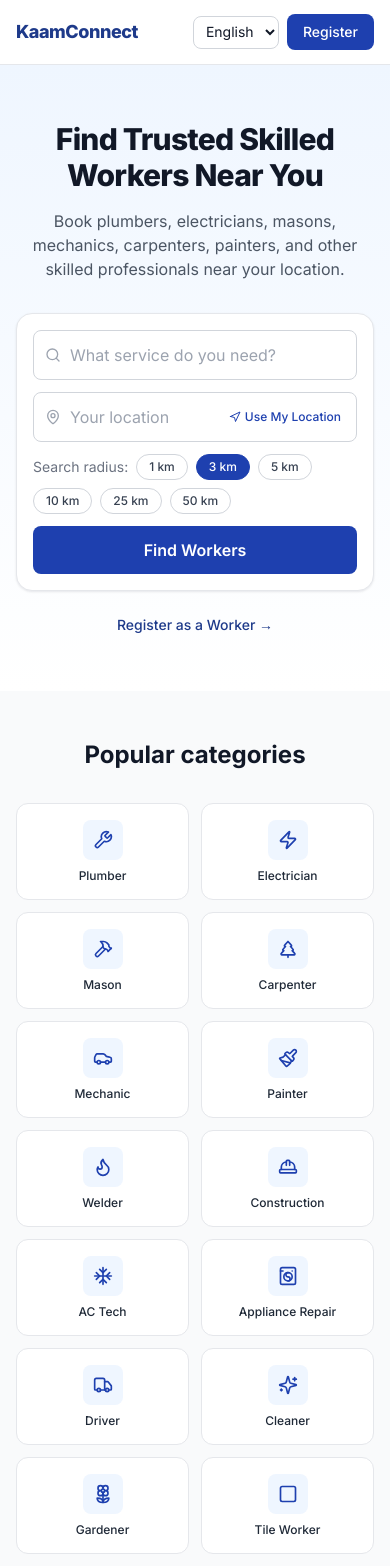
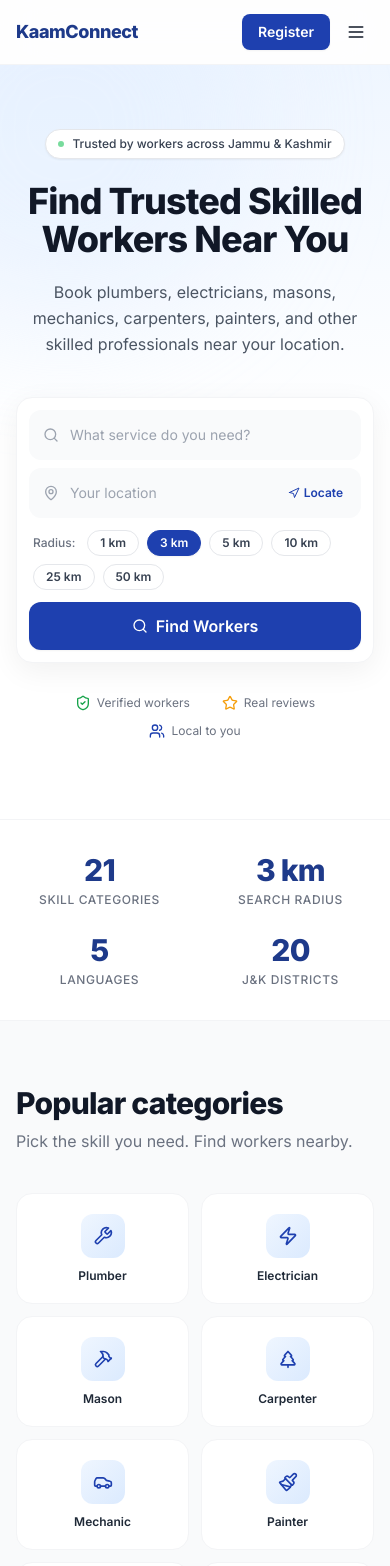
Before and after one commit to Okuz123/kaamconnect-, a Next.js app: page / in a window 390 px wide. Shown: the top 1566 px of the page. Built offline with nearby package versions, Linux system fonts and the light colour scheme.

Commit message:
design(premium-1): home page redesign — hero, trust bar, categories, FAQ, CTA, navbar, footer

```diff
--- a/app/page.tsx
+++ b/app/page.tsx
@@ -1,4 +1,5 @@
 import Hero from '@/components/home/Hero';
+import TrustBar from '@/components/home/TrustBar';
 import CategoryGrid from '@/components/home/CategoryGrid';
 import HowItWorks from '@/components/home/HowItWorks';
 import FAQ from '@/components/home/FAQ';
@@ -8,6 +9,7 @@
   return (
     <>
       <Hero />
+      <TrustBar />
       <CategoryGrid />
       <HowItWorks />
       <FAQ />
--- a/components/Navbar.tsx
+++ b/components/Navbar.tsx
@@ -1,13 +1,17 @@
 'use client';
 import Link from 'next/link';
 import { usePathname } from 'next/navigation';
+import { Menu, X } from 'lucide-react';
+import { useState } from 'react';
 import LanguageSwitcher from './LanguageSwitcher';
 import { useLang } from '@/lib/i18n/useLang';
 import { cn } from '@/lib/utils/cn';
+import Container from './ui/Container';
 
 export default function Navbar() {
   const pathname = usePathname();
   const { t } = useLang();
+  const [open, setOpen] = useState(false);
 
   const links = [
     { to: '/', label: t('nav.home') },
@@ -17,37 +21,59 @@
   ];
 
   return (
-    <header className="sticky top-0 z-40 border-b border-gray-200 bg-white/90 backdrop-blur">
-      <div className="mx-auto max-w-6xl px-4 h-16 flex items-center justify-between gap-4">
+    <header className="sticky top-0 z-40 border-b border-gray-100 bg-white/80 backdrop-blur-xl">
+      <Container className="h-16 flex items-center justify-between gap-4">
         <Link href="/" className="font-extrabold text-lg text-brand-700 tracking-tight flex-shrink-0">
           KaamConnect
         </Link>
-        <nav className="hidden md:flex gap-1 flex-1">
+
+        <nav className="hidden md:flex items-center gap-1">
           {links.map((l) => (
             <Link
               key={l.to}
               href={l.to}
               className={cn(
-                'px-3 py-2 rounded-lg text-sm font-medium transition',
+                'px-3.5 py-2 rounded-lg text-sm font-medium transition',
                 pathname === l.to
                   ? 'bg-brand-50 text-brand-700'
-                  : 'text-gray-600 hover:bg-gray-100'
+                  : 'text-gray-600 hover:bg-gray-50 hover:text-gray-900'
               )}
             >
               {l.label}
             </Link>
           ))}
         </nav>
+
         <div className="flex items-center gap-2">
-          <LanguageSwitcher />
-          <Link href="/login" className="hidden sm:inline-block text-sm font-medium text-gray-700 px-3 py-2 rounded-lg hover:bg-gray-100">
+          <div className="hidden sm:block"><LanguageSwitcher /></div>
+          <Link href="/login" className="hidden sm:inline-block text-sm font-medium text-gray-700 px-3 py-2 rounded-lg hover:bg-gray-50">
             {t('nav.login')}
           </Link>
-          <Link href="/register" className="text-sm font-medium text-white bg-brand-600 px-4 py-2 rounded-lg hover:bg-brand-700">
+          <Link href="/register" className="text-sm font-semibold text-white bg-brand-600 px-4 py-2 rounded-lg hover:bg-brand-700 shadow-sm hover:shadow-md transition">
             {t('nav.register')}
           </Link>
+          <button className="md:hidden p-2" onClick={() => setOpen(!open)} aria-label="Menu">
+            {open ? <X className="w-5 h-5" /> : <Menu className="w-5 h-5" />}
+          </button>
         </div>
-      </div>
+      </Container>
+
+      {open && (
+        <div className="md:hidden border-t border-gray-100 bg-white">
+          <Container className="py-3 space-y-1">
+            {links.map((l) => (
+              <Link key={l.to} href={l.to} onClick={() => setOpen(false)}
+                className={cn('block px-3 py-2.5 rounded-lg text-sm font-medium',
+                  pathname === l.to ? 'bg-brand-50 text-brand-700' : 'text-gray-700 hover:bg-gray-50')}>
+                {l.label}
+              </Link>
+            ))}
+            <div className="pt-2 border-t border-gray-100 mt-2">
+              <LanguageSwitcher />
+            </div>
+          </Container>
+        </div>
+      )}
     </header>
   );
 }
--- a/components/home/CategoryGrid.tsx
+++ b/components/home/CategoryGrid.tsx
@@ -1,36 +1,20 @@
 'use client';
 import Link from 'next/link';
-import { useEffect, useState } from 'react';
 import {
-  Wrench, Zap, Hammer, TreePine, Car, Paintbrush, Flame,
-  HardHat, Snowflake, WashingMachine, Truck, Sparkles, Flower2,
-  Square, Home, ChefHat, Scissors, Sprout, Package, User,
-  MoreHorizontal
+  Wrench, Zap, Hammer, TreePine, Car, Paintbrush, Flame, HardHat,
+  Snowflake, WashingMachine, Truck, Sparkles, Flower2, Square, Home as HomeIcon,
+  ChefHat, Scissors, Sprout, Package, User, MoreHorizontal, ArrowRight,
 } from 'lucide-react';
+import Container from '@/components/ui/Container';
 import { useLang } from '@/lib/i18n/useLang';
 
 const ICONS: Record<string, any> = {
-  plumber: Wrench,
-  electrician: Zap,
-  mason: Hammer,
-  carpenter: TreePine,
-  mechanic: Car,
-  painter: Paintbrush,
-  welder: Flame,
-  'construction-worker': HardHat,
-  'ac-technician': Snowflake,
-  'appliance-repair': WashingMachine,
-  driver: Truck,
-  cleaner: Sparkles,
-  gardener: Flower2,
-  'tile-worker': Square,
-  roofer: Home,
-  cook: ChefHat,
-  tailor: Scissors,
-  'farm-worker': Sprout,
-  'delivery-worker': Package,
-  'general-labourer': User,
-  other: MoreHorizontal,
+  plumber: Wrench, electrician: Zap, mason: Hammer, carpenter: TreePine,
+  mechanic: Car, painter: Paintbrush, welder: Flame, 'construction-worker': HardHat,
+  'ac-technician': Snowflake, 'appliance-repair': WashingMachine, driver: Truck,
+  cleaner: Sparkles, gardener: Flower2, 'tile-worker': Square, roofer: HomeIcon,
+  cook: ChefHat, tailor: Scissors, 'farm-worker': Sprout, 'delivery-worker': Package,
+  'general-labourer': User, other: MoreHorizontal,
 };
 
 const CATEGORIES = [
@@ -45,7 +29,7 @@
   { slug: 'ac-technician', en: 'AC Tech', hi: 'एसी तकनीशियन', ur: 'اے سی ٹیکنیشن', ks: 'اے سی ٹیکنیشن', dogri: 'एसी टेक्नीशियन' },
   { slug: 'appliance-repair', en: 'Appliance Repair', hi: 'उपकरण मरम्मत', ur: 'آلات مرمت', ks: 'آلات مرمت', dogri: 'औजार मरम्मत' },
   { slug: 'driver', en: 'Driver', hi: 'ड्राइवर', ur: 'ڈرائیور', ks: 'ڈرائیور', dogri: 'ड्राइवर' },
-  { slug: 'cleaner', en: 'Cleaner', hi: 'सफाईकर्मी', ur: 'صفائی', ks: 'صفائی', dogri: 'सफ़ाई करने आला' },
+  { slug: 'cleaner', en: 'Cleaner', hi: 'सफाईकर्मी', ur: 'صفائی', ks: 'صفائی', dogri: 'सफ़ाई' },
   { slug: 'gardener', en: 'Gardener', hi: 'माली', ur: 'مالی', ks: 'مالی', dogri: 'माली' },
   { slug: 'tile-worker', en: 'Tile Worker', hi: 'टाइल कारीगर', ur: 'ٹائل ورکر', ks: 'ٹائل ورکر', dogri: 'टाइल कारीगर' },
   { slug: 'roofer', en: 'Roofer', hi: 'छत बनाने वाला', ur: 'چھت ساز', ks: 'چھت ساز', dogri: 'छत बनाने आला' },
@@ -59,7 +43,6 @@
 
 export default function CategoryGrid() {
   const { t, lang } = useLang();
-
   const label = (c: typeof CATEGORIES[number]) => {
     if (lang === 'hi') return c.hi;
     if (lang === 'ur') return c.ur;
@@ -69,29 +52,40 @@
   };
 
   return (
-    <section className="mx-auto max-w-6xl px-4 py-12">
-      <h2 className="text-2xl md:text-3xl font-bold text-gray-900 mb-8 text-center">
+    <section className="py-16 md:py-20">
+      <Container>
+        <div className="flex items-end justify-between mb-10">
+          <div>
+            <h2 className="text-3xl md:text-4xl font-extrabold tracking-tight text-gray-900">
               {t('categories.title')}
             </h2>
-      <div className="grid grid-cols-2 sm:grid-cols-3 md:grid-cols-4 lg:grid-cols-5 gap-3">
+            <p className="text-gray-500 mt-2">Pick the skill you need. Find workers nearby.</p>
+          </div>
+          <Link href="/workers" className="hidden md:inline-flex items-center gap-1 text-sm font-semibold text-brand-600 hover:text-brand-700">
+            View all <ArrowRight className="w-4 h-4" />
+          </Link>
+        </div>
+
+        <div className="grid grid-cols-2 sm:grid-cols-3 md:grid-cols-4 lg:grid-cols-6 gap-3">
           {CATEGORIES.map((c) => {
             const Icon = ICONS[c.slug] || MoreHorizontal;
             return (
               <Link
                 key={c.slug}
                 href={`/workers?cat=${c.slug}`}
-              className="group flex flex-col items-center gap-2 p-4 bg-white border border-gray-200 rounded-xl hover:border-brand-400 hover:shadow-card-hover transition text-center"
+                className="group flex flex-col items-center gap-2.5 p-5 bg-white border border-gray-100 rounded-2xl hover:border-brand-200 hover:shadow-lg hover:shadow-brand-500/5 hover:-translate-y-0.5 transition-all duration-200 text-center"
               >
-              <div className="w-10 h-10 rounded-lg bg-brand-50 group-hover:bg-brand-100 flex items-center justify-center text-brand-600">
-                <Icon className="w-5 h-5" />
+                <div className="w-11 h-11 rounded-xl bg-gradient-to-br from-brand-50 to-brand-100 flex items-center justify-center text-brand-600 group-hover:scale-110 transition-transform">
+                  <Icon className="w-5 h-5" strokeWidth={2} />
                 </div>
-              <span className="text-xs font-medium text-gray-800 leading-tight">
+                <span className="text-xs font-semibold text-gray-800 leading-tight">
                   {label(c)}
                 </span>
               </Link>
             );
           })}
         </div>
+      </Container>
     </section>
   );
 }
--- a/components/home/Hero.tsx
+++ b/components/home/Hero.tsx
@@ -1,7 +1,8 @@
 'use client';
 import { useState } from 'react';
-import { MapPin, Search, Navigation } from 'lucide-react';
-import Link from 'next/link';
+import { Search, MapPin, Navigation, ShieldCheck, Star, Users } from 'lucide-react';
+import Container from '@/components/ui/Container';
+import Button from '@/components/ui/Button';
 import { useLang } from '@/lib/i18n/useLang';
 import { RADIUS_OPTIONS } from '@/lib/utils/geo';
 
@@ -9,7 +10,7 @@
   const { t } = useLang();
   const [query, setQuery] = useState('');
   const [location, setLocation] = useState('');
-  const [radius, setRadius] = useState<number>(3);
+  const [radius, setRadius] = useState(3);
   const [locating, setLocating] = useState(false);
 
   const useMyLocation = () => {
@@ -24,60 +25,72 @@
     );
   };
 
-  const searchUrl = `/workers?q=${encodeURIComponent(query)}&loc=${encodeURIComponent(location)}&r=${radius}`;
+  const searchUrl = `/workers?q=${encodeURIComponent(query)}&r=${radius}`;
 
   return (
-    <section className="bg-gradient-to-b from-brand-50 to-white">
-      <div className="mx-auto max-w-5xl px-4 py-14 md:py-20 text-center">
-        <h1 className="text-3xl md:text-5xl font-extrabold tracking-tight text-gray-900 mb-4">
+    <section className="relative overflow-hidden bg-gradient-to-b from-brand-50 via-white to-white">
+      <div className="absolute inset-0 pointer-events-none">
+        <div className="absolute -top-32 -left-32 w-96 h-96 rounded-full bg-brand-100/40 blur-3xl" />
+        <div className="absolute -top-20 -right-20 w-80 h-80 rounded-full bg-success-100/40 blur-3xl" />
+      </div>
+
+      <Container className="relative pt-16 pb-20 md:pt-24 md:pb-28">
+        <div className="max-w-3xl mx-auto text-center">
+          <div className="inline-flex items-center gap-2 bg-white border border-gray-200 rounded-full px-3 py-1.5 text-xs font-medium text-gray-700 shadow-sm mb-6">
+            <span className="w-1.5 h-1.5 rounded-full bg-success-500 animate-pulse" />
+            <span>Trusted by workers across Jammu &amp; Kashmir</span>
+          </div>
+
+          <h1 className="text-4xl md:text-6xl font-extrabold tracking-tight text-gray-900 leading-[1.05] mb-5">
             {t('hero.title')}
           </h1>
-        <p className="text-base md:text-lg text-gray-600 max-w-3xl mx-auto mb-8">
+
+          <p className="text-base md:text-lg text-gray-600 max-w-2xl mx-auto mb-10 leading-relaxed">
             {t('hero.sub')}
           </p>
 
-        <div className="bg-white rounded-2xl shadow-card border border-gray-200 p-4 max-w-3xl mx-auto">
-          <div className="grid md:grid-cols-2 gap-3 mb-3">
+          <div className="bg-white rounded-2xl shadow-[0_8px_30px_rgb(0,0,0,0.06)] border border-gray-100 p-3 md:p-4 max-w-3xl mx-auto">
+            <div className="grid md:grid-cols-2 gap-2 md:gap-3 mb-3">
               <div className="relative">
-              <Search className="absolute left-3 top-1/2 -translate-y-1/2 w-4 h-4 text-gray-400" />
+                <Search className="absolute left-3.5 top-1/2 -translate-y-1/2 w-4 h-4 text-gray-400" />
                 <input
-                className="w-full pl-9 pr-3 py-3 border border-gray-300 rounded-lg focus:ring-2 focus:ring-brand-500 focus:border-brand-500 outline-none"
-                placeholder={t('hero.search')}
                   value={query}
                   onChange={(e) => setQuery(e.target.value)}
+                  placeholder={t('hero.search')}
+                  className="w-full pl-10 pr-3 py-3.5 bg-gray-50 border border-transparent rounded-xl text-sm focus:bg-white focus:border-brand-500 focus:ring-4 focus:ring-brand-500/10 outline-none transition"
                 />
               </div>
               <div className="relative">
-              <MapPin className="absolute left-3 top-1/2 -translate-y-1/2 w-4 h-4 text-gray-400" />
+                <MapPin className="absolute left-3.5 top-1/2 -translate-y-1/2 w-4 h-4 text-gray-400" />
                 <input
-                className="w-full pl-9 pr-24 py-3 border border-gray-300 rounded-lg focus:ring-2 focus:ring-brand-500 focus:border-brand-500 outline-none"
-                placeholder={t('hero.location')}
                   value={location}
                   onChange={(e) => setLocation(e.target.value)}
+                  placeholder={t('hero.location')}
+                  className="w-full pl-10 pr-28 py-3.5 bg-gray-50 border border-transparent rounded-xl text-sm focus:bg-white focus:border-brand-500 focus:ring-4 focus:ring-brand-500/10 outline-none transition"
                 />
                 <button
                   type="button"
                   onClick={useMyLocation}
                   disabled={locating}
-                className="absolute right-2 top-1/2 -translate-y-1/2 text-xs font-medium text-brand-600 hover:text-brand-700 px-2 py-1 rounded flex items-center gap-1"
+                  className="absolute right-2 top-1/2 -translate-y-1/2 text-xs font-semibold text-brand-600 hover:text-brand-700 px-2.5 py-1.5 rounded-lg hover:bg-brand-50 flex items-center gap-1 transition"
                 >
                   <Navigation className="w-3 h-3" />
-                {locating ? '...' : t('hero.useLocation')}
+                  {locating ? '…' : 'Locate'}
                 </button>
               </div>
             </div>
 
-          <div className="flex flex-wrap items-center gap-2 mb-3 text-sm">
-            <span className="text-gray-500">{t('hero.radius')}:</span>
+            <div className="flex flex-wrap items-center gap-2 mb-3 px-1 text-xs">
+              <span className="text-gray-500 font-medium mr-1">Radius:</span>
               {RADIUS_OPTIONS.map((r) => (
                 <button
                   key={r}
                   onClick={() => setRadius(r)}
                   className={
-                  'px-3 py-1 rounded-full border text-xs font-medium ' +
+                    'px-3 py-1 rounded-full border text-xs font-semibold transition ' +
                     (radius === r
-                    ? 'bg-brand-600 text-white border-brand-600'
-                    : 'bg-white text-gray-700 border-gray-300 hover:border-gray-400')
+                      ? 'bg-brand-600 text-white border-brand-600 shadow-sm'
+                      : 'bg-white text-gray-700 border-gray-200 hover:border-gray-400')
                   }
                 >
                   {r} km
@@ -85,20 +98,19 @@
               ))}
             </div>
 
-          <Link
-            href={searchUrl}
-            className="block w-full bg-brand-600 hover:bg-brand-700 text-white font-semibold py-3 rounded-lg transition"
-          >
+            <Button href={searchUrl} size="lg" className="w-full">
+              <Search className="w-4 h-4" />
               {t('hero.find')}
-          </Link>
+            </Button>
           </div>
 
-        <div className="flex flex-wrap justify-center gap-3 mt-6">
-          <Link href="/register?role=worker" className="text-sm font-medium text-brand-700 hover:underline">
-            {t('hero.become')} →
-          </Link>
+          <div className="mt-8 flex flex-wrap items-center justify-center gap-x-8 gap-y-3 text-xs text-gray-500">
+            <span className="flex items-center gap-1.5"><ShieldCheck className="w-4 h-4 text-success-600" /> Verified workers</span>
+            <span className="flex items-center gap-1.5"><Star className="w-4 h-4 text-amber-500" /> Real reviews</span>
+            <span className="flex items-center gap-1.5"><Users className="w-4 h-4 text-brand-600" /> Local to you</span>
           </div>
         </div>
+      </Container>
     </section>
   );
 }
--- /dev/null
+++ b/components/home/TrustBar.tsx
@@ -0,0 +1,25 @@
+import Container from '@/components/ui/Container';
+
+const STATS = [
+  { value: '21', label: 'Skill categories' },
+  { value: '3 km', label: 'Search radius' },
+  { value: '5', label: 'Languages' },
+  { value: '20', label: 'J&K districts' },
+];
+
+export default function TrustBar() {
+  return (
+    <section className="border-y border-gray-100 bg-white">
+      <Container className="py-8">
+        <div className="grid grid-cols-2 md:grid-cols-4 gap-6">
+          {STATS.map((s) => (
+            <div key={s.label} className="text-center">
+              <div className="text-3xl md:text-4xl font-extrabold tracking-tight text-brand-700">{s.value}</div>
+              <div className="text-xs uppercase tracking-wider text-gray-500 mt-1 font-medium">{s.label}</div>
+            </div>
+          ))}
+        </div>
+      </Container>
+    </section>
+  );
+}
--- /dev/null
+++ b/components/ui/Badge.tsx
@@ -0,0 +1,18 @@
+import { cn } from '@/lib/utils/cn';
+
+type Tone = 'brand' | 'success' | 'warning' | 'neutral';
+
+const TONES: Record<Tone, string> = {
+  brand: 'bg-brand-50 text-brand-700 border-brand-100',
+  success: 'bg-success-50 text-success-700 border-success-100',
+  warning: 'bg-amber-50 text-amber-700 border-amber-100',
+  neutral: 'bg-gray-100 text-gray-700 border-gray-200',
+};
+
+export default function Badge({ children, tone = 'neutral', className }: { children: React.ReactNode; tone?: Tone; className?: string }) {
+  return (
+    <span className={cn('inline-flex items-center gap-1 text-xs font-medium px-2.5 py-1 rounded-full border', TONES[tone], className)}>
+      {children}
+    </span>
+  );
+}
--- /dev/null
+++ b/components/ui/Button.tsx
@@ -0,0 +1,43 @@
+import Link from 'next/link';
+import { cn } from '@/lib/utils/cn';
+
+type Variant = 'primary' | 'secondary' | 'ghost' | 'success';
+type Size = 'sm' | 'md' | 'lg';
+
+const V: Record<Variant, string> = {
+  primary: 'bg-brand-600 text-white hover:bg-brand-700 shadow-sm hover:shadow-md',
+  secondary: 'bg-white text-gray-900 border border-gray-300 hover:border-gray-400 hover:bg-gray-50',
+  ghost: 'text-gray-700 hover:bg-gray-100',
+  success: 'bg-success-600 text-white hover:bg-success-700 shadow-sm hover:shadow-md',
+};
+
+const S: Record<Size, string> = {
+  sm: 'px-3 py-1.5 text-sm',
+  md: 'px-5 py-2.5 text-sm',
+  lg: 'px-6 py-3 text-base',
+};
+
+interface Props {
+  children: React.ReactNode;
+  variant?: Variant;
+  size?: Size;
+  href?: string;
+  onClick?: () => void;
+  className?: string;
+  disabled?: boolean;
+  type?: 'button' | 'submit';
+}
+
+export default function Button({
+  children, variant = 'primary', size = 'md',
+  href, onClick, className, disabled, type = 'button',
+}: Props) {
+  const cls = cn(
+    'inline-flex items-center justify-center gap-2 font-semibold rounded-xl transition-all duration-150 active:scale-[0.98]',
+    V[variant], S[size],
+    disabled && 'opacity-50 cursor-not-allowed',
+    className,
+  );
+  if (href) return <Link href={href} className={cls}>{children}</Link>;
+  return <button type={type} onClick={onClick} disabled={disabled} className={cls}>{children}</button>;
+}
--- /dev/null
+++ b/components/ui/Container.tsx
@@ -0,0 +1,5 @@
+import { cn } from '@/lib/utils/cn';
+
+export default function Container({ children, className }: { children: React.ReactNode; className?: string }) {
+  return <div className={cn('mx-auto w-full max-w-6xl px-4 sm:px-6', className)}>{children}</div>;
+}
```
Also changed, not shown: components/Footer.tsx (+22 -21 lines), components/home/CTA.tsx (+19 -6 lines), components/home/FAQ.tsx (+16 -7 lines), components/home/HowItWorks.tsx (+30 -23 lines). Lines whose indentation alone changed are shown as unchanged.
